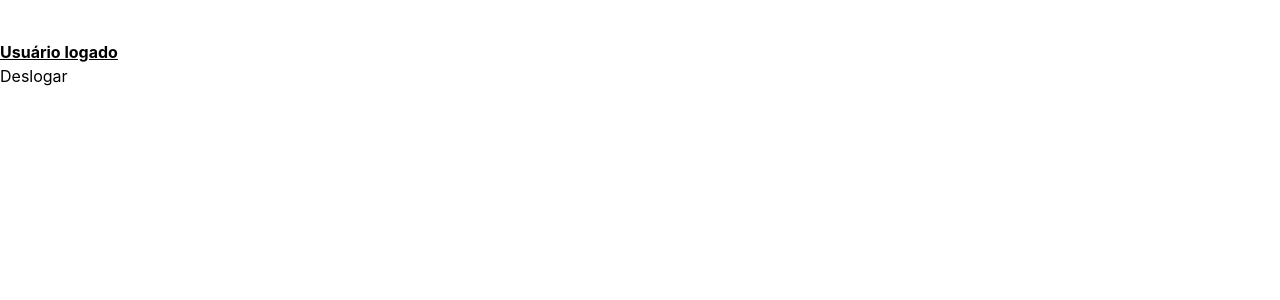
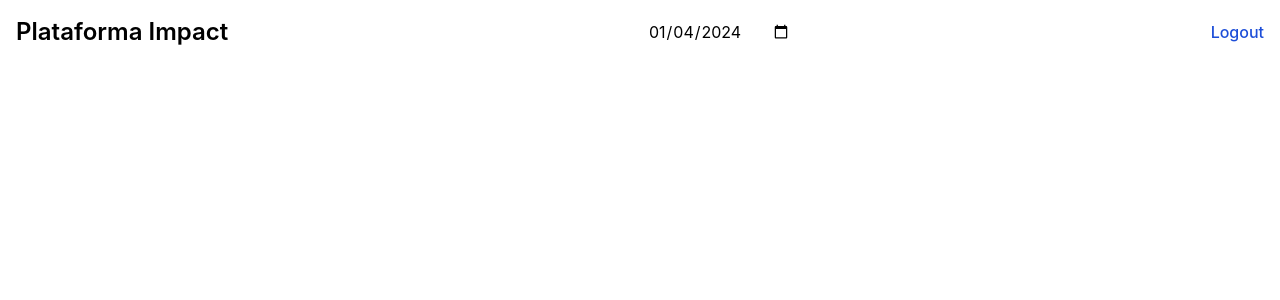
Before and after one commit to ofabianomartins/cursoreactparaalemdobootcamp, a React (Create React App) app: page / in a window 1280 px wide. Both pictures are taken after a click on the button "Clique para Logar". Shown: the top 300 px of the page. Built offline with nearby package versions, Linux system fonts and the light colour scheme.

Commit message:
ajudsting values and setting new libraries

```diff
--- a/package.json
+++ b/package.json
@@ -8,6 +8,7 @@
     "@testing-library/react": "^13.4.0",
     "@testing-library/user-event": "^13.5.0",
     "axios": "^1.6.2",
+    "moment": "^2.30.1",
     "react": "^18.2.0",
     "react-dom": "^18.2.0",
     "react-redux": "^9.0.4",
--- a/src/Layout.js
+++ b/src/Layout.js
@@ -8,9 +8,11 @@
   const userLogon = useSelector(state => state.login.userLogon)
 
   return (
-    <div className="Layout">
+    <div className="flex justify-center">
       {!userLogon && <Login />}
-      {userLogon && <div> <TopBar /> </div>}
+      {userLogon && <div className="container">
+        <TopBar />
+      </div>}
     </div>
   );
 }
--- a/src/TopBar.js
+++ b/src/TopBar.js
@@ -1,22 +1,44 @@
 import React from 'react'
-import { useDispatch } from 'react-redux'
+import { useDispatch, useSelector } from 'react-redux'
 
 import { logout } from './slices/loginSlice'
 
+import { setSelectedDate } from './slices/stocksSlice'
+
 function TopBar() {
+  const selectedDate = useSelector(state => state.stocks.selectedDate)
   const dispatch = useDispatch()
 
 
   const logoutOnClick = () => dispatch(logout())
+  const setDateOnChange = (event) => dispatch(setSelectedDate(event.currentTarget.value))
 
   return (
-    <div className="App">
-      <h1 className="mt-10 font-bold underline">
-        Usuário logado
-      </h1>
+<nav class="bg-white border-gray-200 dark:bg-gray-900">
+  <div class="max-w-screen-xl flex flex-wrap items-center justify-between mx-auto p-4">
+    <a href="https://flowbite.com/" class="flex items-center space-x-3 rtl:space-x-reverse">
+        <span class="self-center text-2xl font-semibold whitespace-nowrap dark:text-white">Plataforma Impact</span>
+    </a>
+    <button data-collapse-toggle="navbar-default" type="button" class="inline-flex items-center p-2 w-10 h-10 justify-center text-sm text-gray-500 rounded-lg md:hidden hover:bg-gray-100 focus:outline-none focus:ring-2 focus:ring-gray-200 dark:text-gray-400 dark:hover:bg-gray-700 dark:focus:ring-gray-600" aria-controls="navbar-default" aria-expanded="false">
+        <span class="sr-only">Open main menu</span>
+        <svg class="w-5 h-5" aria-hidden="true" xmlns="http://www.w3.org/2000/svg" fill="none" viewBox="0 0 17 14">
+            <path stroke="currentColor" stroke-linecap="round" stroke-linejoin="round" stroke-width="2" d="M1 1h15M1 7h15M1 13h15"/>
+        </svg>
+    </button>
+    <input type="date" onChange={setDateOnChange} value={selectedDate} />
+    <div class="hidden w-full md:block md:w-auto" id="navbar-default">
+      <ul class="font-medium flex flex-col p-4 md:p-0 mt-4 border border-gray-100 rounded-lg bg-gray-50 md:flex-row md:space-x-8 rtl:space-x-reverse md:mt-0 md:border-0 md:bg-white dark:bg-gray-800 md:dark:bg-gray-900 dark:border-gray-700">
+        <li>
+          <button
+            class="block py-2 px-3 text-white bg-blue-700 rounded md:bg-transparent md:text-blue-700 md:p-0 dark:text-white md:dark:text-blue-500" aria-current="page"
+            onClick={logoutOnClick}
+          >Logout</button>
+        </li>
+      </ul>
+    </div>
+  </div>
+</nav>
 
-      <button onClick={logoutOnClick}>Deslogar</button>
-    </div>
   );
 }
 
--- a/src/slices/stocksSlice.js
+++ b/src/slices/stocksSlice.js
@@ -6,15 +6,16 @@
   initialState: {
     stocksList: [],
     selectedStock: null,
-    selectedDate: moment().format()
+    selectedDate: moment().format('YYYY-MM-DD')
   },
   reducers: {
     getStocks: (state) => {
       // Vou na api pegar as informação
       // vou pegar as informação e colocar no stocksList
     },
-    setSelectedDate: (state) => {
+    setSelectedDate: (state, action) => {
       // Vou colocar a data no selectedDate
+      state.selectedDate = action.payload
     },
     setSelectedStock: (state) => {
       // Vou colocar a ação no selectedStock
@@ -23,6 +24,6 @@
 })
 
 // Action creators are generated for each case reducer function
-export const {  } = stocksSlice.actions
+export const { setSelectedDate  } = stocksSlice.actions
 
 export default stocksSlice.reducer
--- a/src/store.js
+++ b/src/store.js
@@ -1,13 +1,17 @@
 import { configureStore, applyMiddleware } from '@reduxjs/toolkit'
 
-import logger from 'redux-logger'
+// import { createLogger } from 'redux-logger'
 
 import loginReducer from './slices/loginSlice'
+import stocksReducer from './slices/stocksSlice'
+
+// const middlewares = [ createLogger() ]
 
 const store = configureStore({
   reducer: {
-    login: loginReducer
+    login: loginReducer,
+    stocks: stocksReducer
   }
-}, applyMiddleware(logger) )
+})
 
 export default store;
```
Also changed, not shown: 1 other file (tests, documents, lock files or other folders).
